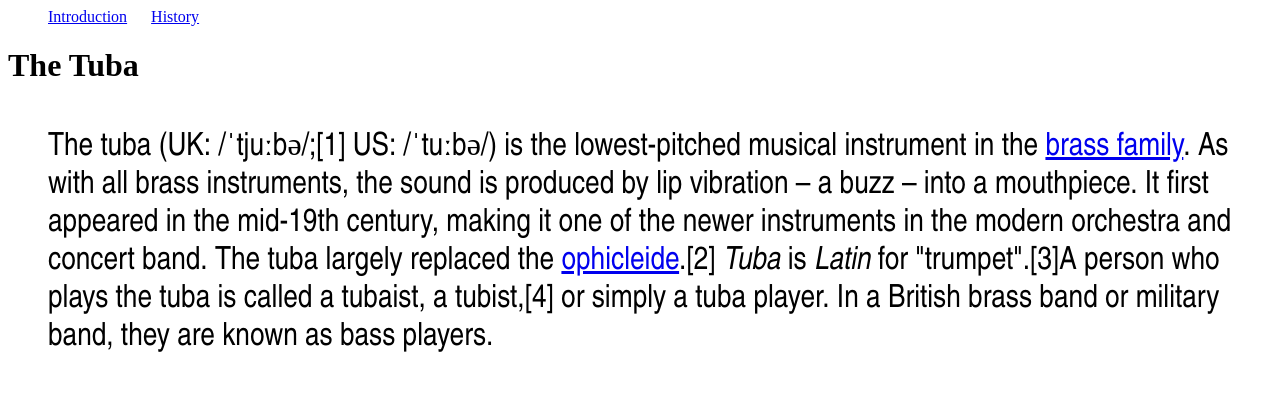
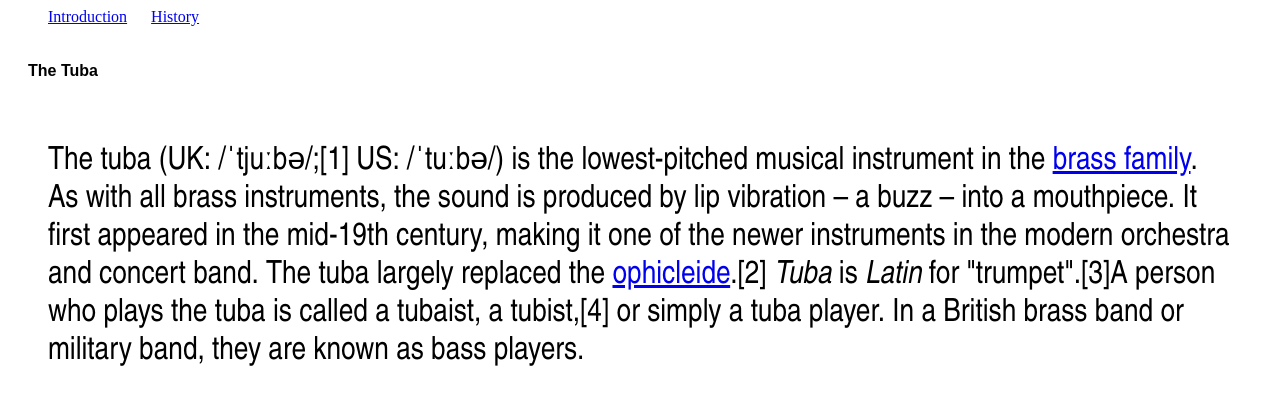
Before and after one commit to milicentbystander/stayjiggy, a plain HTML site: page index.html in a window 1280 px wide. Drawn offline with Linux system fonts and the light colour scheme.

Commit message:
Update index.html

```diff
--- a/index.html
+++ b/index.html
@@ -7,9 +7,18 @@
     <title>Stay Jiggy</title>
 
     <style>
+
+        h1 {
+        font-family: Arial, sans-serif;
+        font-size: 1em;
+        padding: 20px;
+        font-color: green;
+
+        }
+
         p {
             background-color: none;
-            font-family: arial narrow;
+            font-family: "Arial Narrow", sans-serif;
             font-size: 2em;
             margin: 20px;
             padding: 20px;
```
